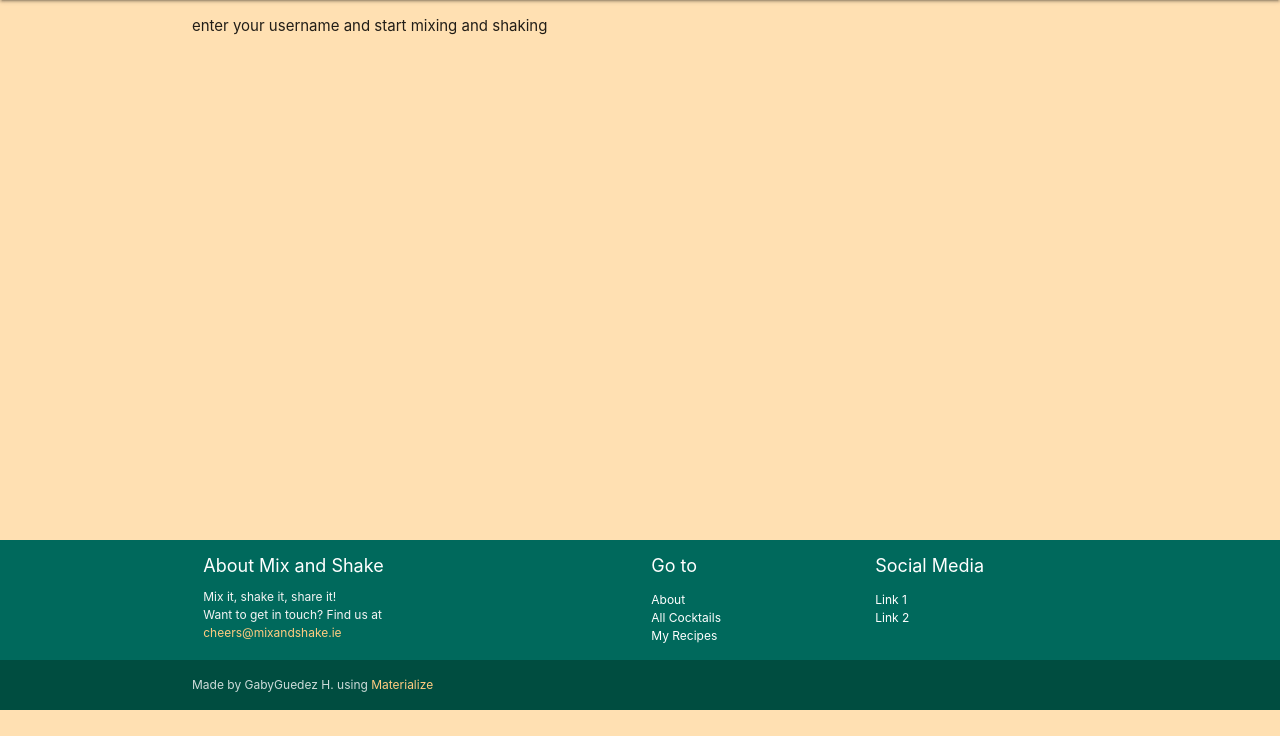
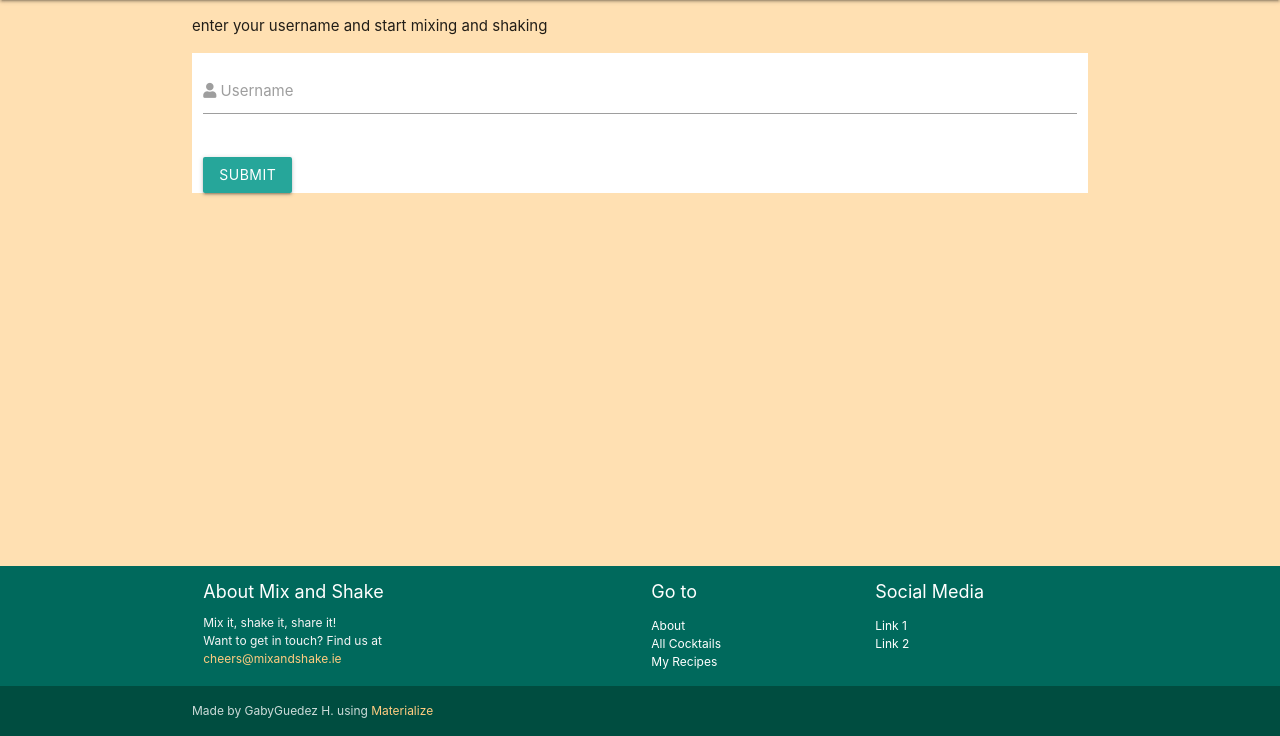
Before and after one commit to gabyguedezh/cocktail-recipe-book, a Flask app: page /get_login in a window 1280 px wide. Shown: the part 64-800 px from the top of the page. Run offline with Flask 2, Linux system fonts and the light colour scheme; some libraries are stand-ins or nearby versions.

Commit message:
username form recognises post method

```diff
--- a/app.py
+++ b/app.py
@@ -12,23 +12,25 @@ mongo = PyMongo(app)
 @app.route('/')
 @app.route('/get_home')
 def get_home():
-    return render_template("index.html")
+    return render_template('index.html')
 
 @app.route('/get_about')
 def get_about():
-    return render_template("about.html")
+    return render_template('about.html')
 
 @app.route('/get_cocktails')
 def get_cocktails():
-    return render_template("cocktails.html")
+    return render_template('cocktails.html')
 
 @app.route('/get_my_recipes')
 def get_my_recipes():
-    return render_template("my_recipes.html")
+    return render_template('my_recipes.html')
 
-@app.route('/get_login')
+@app.route('/get_login', methods=['GET', 'POST'])
 def get_login():
-    return render_template("login.html")
+    if request.method == 'POST':
+        print('posted')
+    return render_template('login.html')
 
 if __name__ == '__main__':
     app.run(host=os.environ.get('IP'),
--- a/static/starter-template/css/style.css
+++ b/static/starter-template/css/style.css
@@ -39,8 +39,7 @@
 
 #footer-custom {
     width: 100%;
-    /*height: 10%;*/
-    position: relative;
+    position: absolute;
     bottom: 0px;
     padding: 0px;
 }
--- a/templates/login.html
+++ b/templates/login.html
@@ -1,3 +1,16 @@
 {% extends 'base.html'%} {% block content %}
-    <p>enter your username and start mixing and shaking</p>
+<p>enter your username and start mixing and shaking</p>
+<div class="row white">
+    <form class="col s12" method="POST">
+        <div class="row">
+            <div class="input-field col s12">
+                <input id="username" type="text" class="validate">
+                <label for="username"><i class="fas fa-user"></i> Username</label>
+            </div>
+        </div>
+        <button class="btn waves-effect waves-light" type="submit" name="action">
+            Submit
+        </button>
+    </form>
+</div>
 {% endblock %}
```
Also changed, not shown: static/images/sidecar-cocktail-image.png (added).
